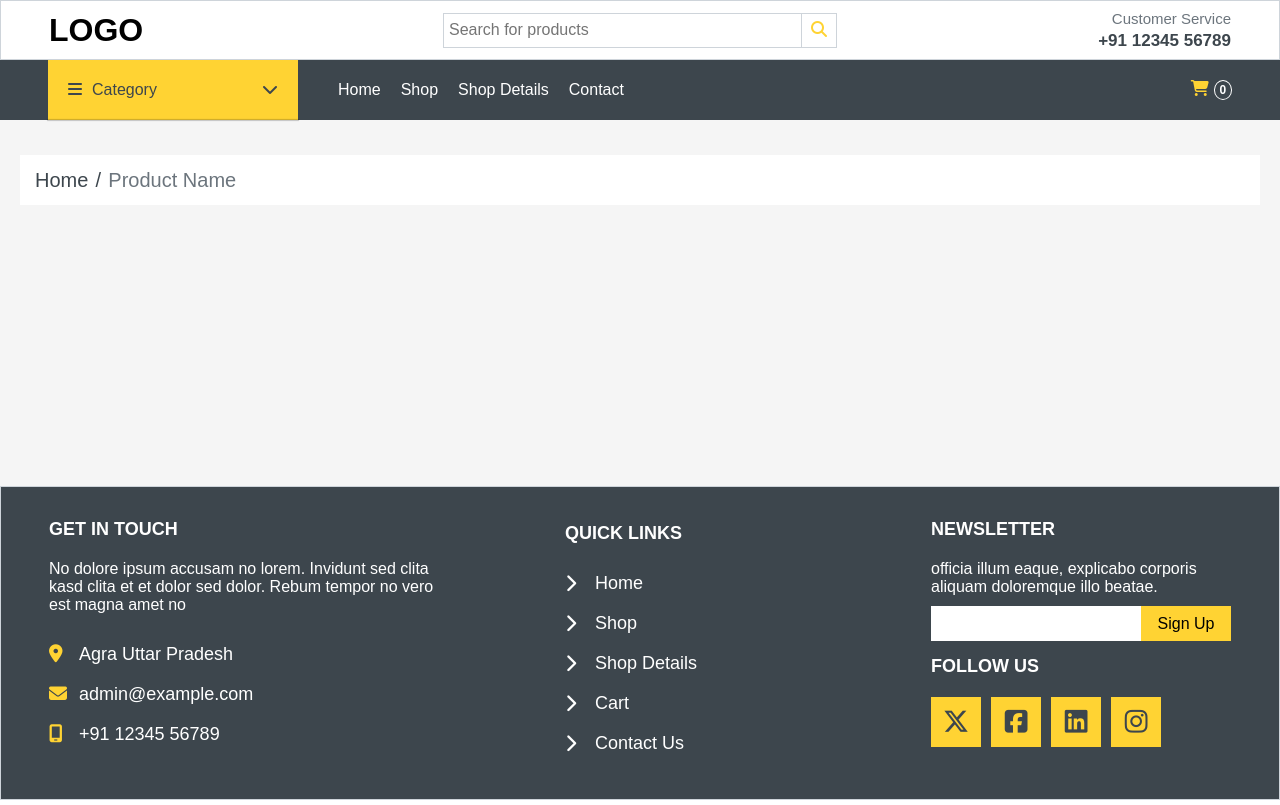
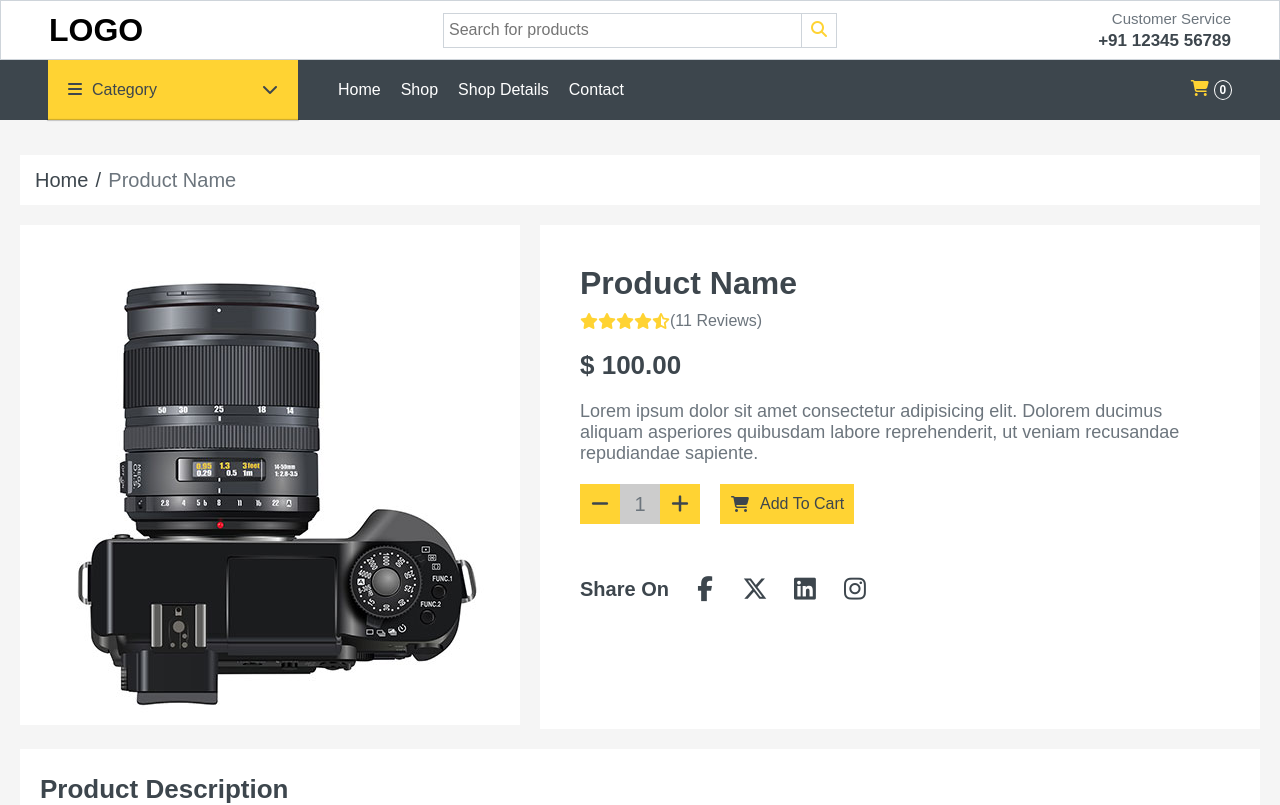
Before and after one commit to abhishek147singh/ngFrontend, an Angular app: page /product/1 in a window 1280 px wide. Shown: the top 805 px of the page. Built offline with nearby package versions, Linux system fonts and the light colour scheme.

Commit message:
product details page

```diff
--- /dev/null
+++ b/src/app/presentation/components/incr-decr-button/incr-decr-button.component.html
@@ -0,0 +1,5 @@
+<div class="incr-decr-button">
+    <button class="btn"><i class="fa-solid fa-minus"></i></button>
+    <div>1</div>
+    <button class="btn"><i class="fa-solid fa-plus"></i></button>
+</div>
--- /dev/null
+++ b/src/app/presentation/components/incr-decr-button/incr-decr-button.component.scss
@@ -0,0 +1,32 @@
+$light-font-color:#6C757D;
+$dark-font-color:#3D464D;
+$yellow:#FFD333;
+
+.incr-decr-button{
+    display: grid;
+    height: 40px;
+    grid-template-columns: 40px 40px 40px;
+
+    button,div{
+        width: 100%;
+        height: 100%;
+        display: flex;
+        justify-content: center;
+        align-items: center;
+        border-radius:0;
+        border: none;
+        outline: none;
+        font-size: 20px;
+    }
+
+    button{
+        background-color: $yellow;
+        color: $dark-font-color;
+        cursor: pointer;
+    }
+
+    div{
+        background-color: #ccc;
+        color: $light-font-color;
+    }
+}
--- a/src/app/presentation/components/product-rating/product-rating.component.html
+++ b/src/app/presentation/components/product-rating/product-rating.component.html
@@ -1,4 +1,4 @@
-<div class="rating-container">
+<div class="rating-container" [ngStyle]="{'justifyContent':xPostion}">
     @if (rating <= 0.5) {
         <i class="fa-solid fa-star-half-stroke"></i>
     }@else {
@@ -29,6 +29,6 @@
         <i class="fa-solid fa-star"></i>
     }
 
-    <span class="no-reviews" >({{noReviews}})</span>
+    <span class="no-reviews" >({{noReviews}} {{reviewWithText ? 'Reviews' : '' }})</span>
 
 </div>
--- a/src/app/presentation/components/product-rating/product-rating.component.ts
+++ b/src/app/presentation/components/product-rating/product-rating.component.ts
@@ -1,9 +1,10 @@
+import { NgStyle } from '@angular/common';
 import { Component, Input } from '@angular/core';
 
 @Component({
   selector: 'app-product-rating',
   standalone: true,
-  imports: [],
+  imports: [NgStyle],
   templateUrl: './product-rating.component.html',
   styleUrl: './product-rating.component.scss'
 })
@@ -11,4 +12,6 @@ import { Component, Input } from '@angular/core';
 export class ProductRatingComponent {
   @Input() rating:number = 0;
   @Input() noReviews:number = 0;
+  @Input() xPostion:string = '';
+  @Input() reviewWithText:boolean = false;
 }
--- a/src/app/presentation/screens/product-details-screen/product-details-screen.component.html
+++ b/src/app/presentation/screens/product-details-screen/product-details-screen.component.html
@@ -1 +1,47 @@
 <app-breadcrumb [urlArrays]="[{title:'home', url:'/'}]" [activeUrlTitle]="'Product Name'"></app-breadcrumb>
+<div class="product-details-container">
+    <div class="product-image-container">
+        <img src="./../../../../assets/img/product-1.jpg" alt="" srcset="">
+    </div>
+    <div class="product-text-details-container">
+        <h1>Product Name</h1>
+        <div class="rating-container">
+            <app-product-rating [rating]="4.5" [noReviews]="11" [xPostion]="'flex-start'" [reviewWithText]="true"></app-product-rating>
+        </div>
+
+        <h2>$ 100.00</h2>
+
+        <p>Lorem ipsum dolor sit amet consectetur adipisicing elit. Dolorem ducimus aliquam asperiores quibusdam labore reprehenderit, ut veniam recusandae repudiandae sapiente.</p>
+
+        <div class="actions">
+            <app-incr-decr-button></app-incr-decr-button>
+            <div class="add-to-cart-btn">
+                <div class="icon">
+                    <i class="fa-solid fa-cart-shopping"></i>
+                </div>
+                <div class="text">
+                    Add To Cart
+                </div>
+            </div>
+        </div>
+
+        <div class="share-links-container">
+            <div class="text">
+                Share On
+            </div>
+            <div class="links">
+                <a routerLink="/" class="link"><i class="fa-brands fa-facebook-f"></i></a>
+                <a routerLink="/" class="link"><i class="fa-brands fa-x-twitter"></i></a>
+                <a routerLink="/" class="link"><i class="fa-brands fa-linkedin"></i></a>
+                <a routerLink="/" class="link"><i class="fa-brands fa-instagram"></i></a>
+            </div>
+        </div>
+    </div>
+
+    <div class="review-container">
+        <div class="product-description">
+            <h2>Product Description</h2>
+            <p>Lorem ipsum dolor sit amet consectetur adipisicing elit. Neque iste inventore nihil ad odio praesentium quis provident, eius enim nisi molestias asperiores illum nulla accusantium explicabo quasi perspiciatis quam aliquam, esse eum vero. Sunt, sequi autem fugiat debitis quidem officiis pariatur eveniet soluta vero labore? Voluptatum debitis necessitatibus omnis iste.</p>
+        </div>
+    </div>
+</div>
--- a/src/app/presentation/screens/product-details-screen/product-details-screen.component.scss
+++ b/src/app/presentation/screens/product-details-screen/product-details-screen.component.scss
@@ -0,0 +1,137 @@
+$light-font-color:#6C757D;
+$dark-font-color:#3D464D;
+$yellow:#FFD333;
+
+.product-details-container{
+    width: 100%;
+    display: grid;
+    grid-template-columns: 500px 1fr;
+    margin: 20px 0;
+
+    .product-image-container{
+        width: 100%;
+
+        img{
+            width: 100%;
+        }
+    }
+
+    .product-text-details-container{
+        width: calc(100% - 20px);
+        padding: 40px;
+        margin-left: 20px;
+        background-color: #fff;
+
+        h1{
+            color: $dark-font-color;
+        }
+
+        h2{
+            color: $dark-font-color;
+            font-size: 26px;
+            font-weight: 600;
+            margin: 20px 0;
+        }
+
+        p{
+            color: $light-font-color;
+            font-size: 18px;
+            font-weight: 500;
+            margin: 20px 0;
+        }
+
+        .rating-container{
+            margin: 10px 0;
+        }
+
+        .actions{
+            display: flex;
+            margin: 10px 0;
+        }
+
+        .share-links-container{
+            margin-top: 40px;
+            display: grid;
+            grid-template-columns: 100px 1fr;
+            height: 50px;
+            color: $dark-font-color;
+
+            .text,.links{
+                width: 100%;
+                height: 100%;
+                display: flex;
+                justify-content: flex-start;
+                align-items: center;
+                text-decoration: none;
+            }
+
+            .text{
+                font-size: 20px;
+                font-weight: 600;
+            }
+
+            .links{
+                .link{
+                    width: 50px;
+                    height: 100%;
+                    display: flex;
+                    justify-content: center;
+                    align-items: center;
+                    text-decoration: none;
+                    color: $dark-font-color;
+                    font-size: 25px;
+                }
+            }
+        }
+    }
+
+    .review-container{
+        grid-column-start: 1;
+        grid-column-end: 3;
+        padding: 20px;
+        background-color: #fff;
+        margin: 20px 0;
+    }
+}
+
+.add-to-cart-btn{
+    margin-left: 20px;
+    height: 40px;
+    display: grid;
+    grid-template-columns: 40px 1fr;
+    background-color: $yellow;
+    color: $dark-font-color;
+    cursor: pointer;
+
+    .icon{
+        width: 100%;
+        height: 100%;
+        display: flex;
+        justify-content: center;
+        align-items: center;
+    }
+
+    .text{
+        width: 100%;
+        height: 100%;
+        display: flex;
+        align-items: center;
+        justify-content: center;
+        padding-right: 10px;
+    }
+}
+
+.product-description{
+    h2{
+        margin: 5px 0 15px 0;
+        color: $dark-font-color;
+        font-size: 26px;
+        font-weight: 600;
+    }
+
+    p{
+        font-size: 18px;
+        font-weight: 500;
+        color: $light-font-color;
+    }
+}
--- a/src/app/presentation/screens/product-details-screen/product-details-screen.component.ts
+++ b/src/app/presentation/screens/product-details-screen/product-details-screen.component.ts
@@ -1,10 +1,13 @@
 import { Component } from '@angular/core';
 import { BreadcrumbComponent } from '../../components/breadcrumb/breadcrumb.component';
+import { ProductRatingComponent } from '../../components/product-rating/product-rating.component';
+import { IncrDecrButtonComponent } from '../../components/incr-decr-button/incr-decr-button.component';
+import { RouterLink } from '@angular/router';
 
 @Component({
   selector: 'app-product-details-screen',
   standalone: true,
-  imports: [BreadcrumbComponent],
+  imports: [BreadcrumbComponent, ProductRatingComponent, IncrDecrButtonComponent, RouterLink],
   templateUrl: './product-details-screen.component.html',
   styleUrl: './product-details-screen.component.scss'
 })
```
Also changed, not shown: src/app/presentation/components/incr-decr-button/incr-decr-button.component.ts (added, +13 -0 lines), 1 other file (tests, documents, lock files or other folders).
